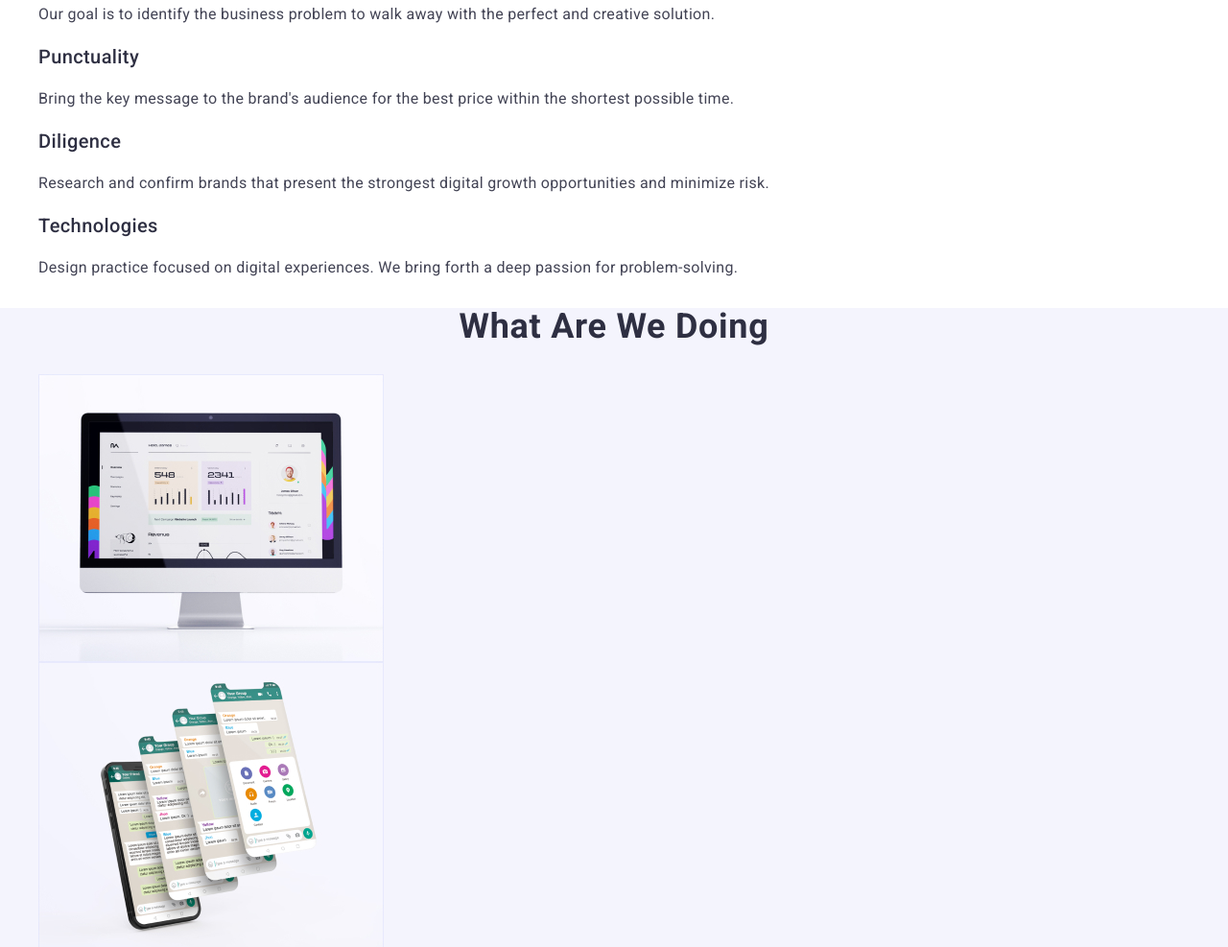
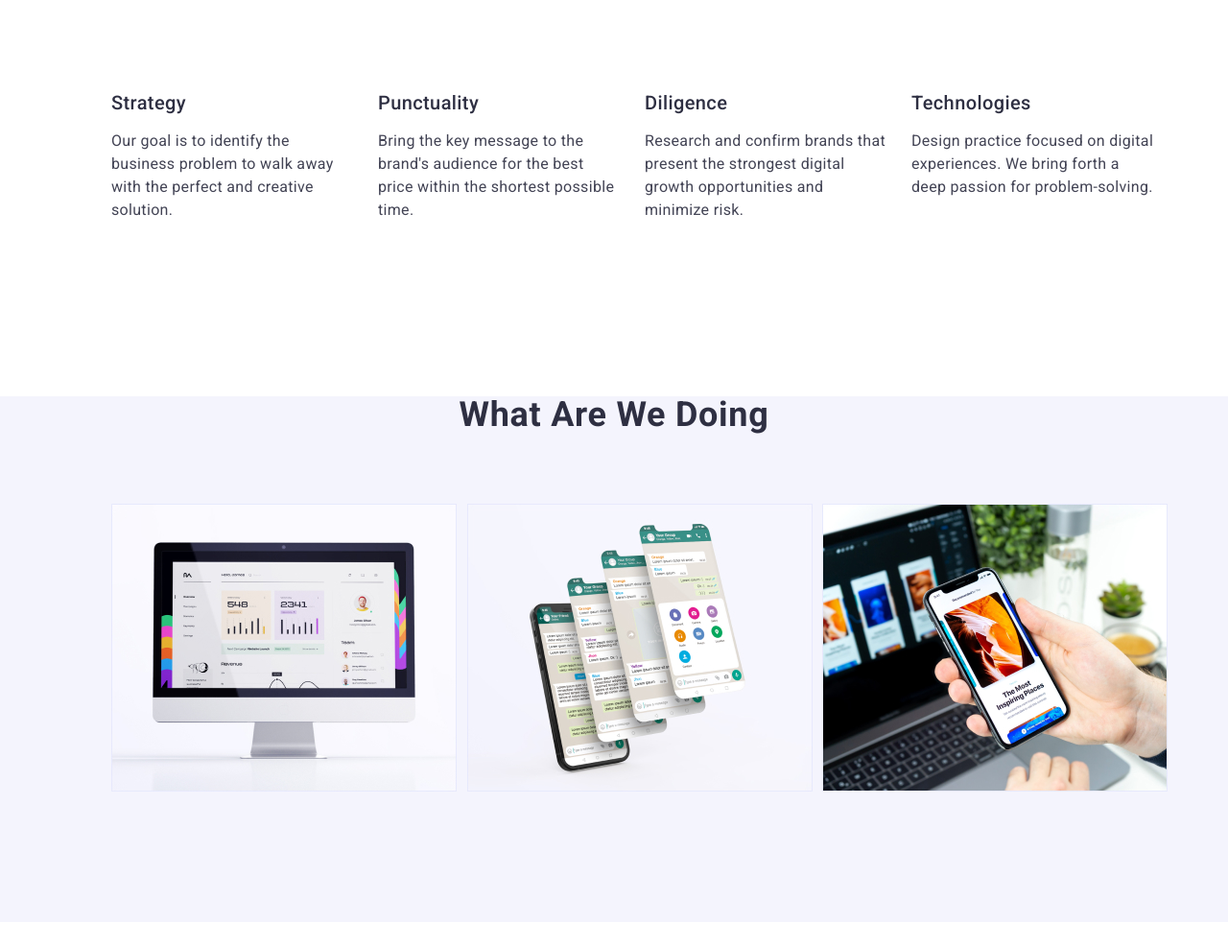
Before and after one commit to kirostina/goit-markup-hw03, a plain HTML site: page index.html in a window 1280 px wide. Shown: the part 1099-2086 px from the top of the page at 96% size. Drawn offline with nearby package versions, Linux system fonts and the light colour scheme; files that its build step writes are made by us from their sources.

Commit message:
zxzxxzxx

```diff
--- a/css/styles.css
+++ b/css/styles.css
@@ -182,6 +182,14 @@ li {
 /* Section1 */
 .about {
   background-color: var(--color-white);
+  padding: 120px 0;
+}
+.list-about {
+  display: flex;
+  gap: 24px;
+}
+.about-li {
+  width: calc((100% - 72px) / 4);
 }
 .about-list {
   font-family: "Roboto";
@@ -191,6 +199,7 @@ li {
   line-height: 1.2;
   letter-spacing: 0.02em;
   color: var(--color-navy-blue);
+  margin-bottom: 8px;
 }
 .about p {
   font-family: "Roboto";
@@ -203,6 +212,7 @@ li {
 /* Section2 */
 .whatwad {
     background-color: #F4F4FD;
+    padding-bottom: 120px;
 }
 .whatwad-list {
   font-family: "Roboto";
@@ -214,6 +224,14 @@ li {
   letter-spacing: 0.02em;
   text-transform: capitalize;
   color: var(--color-navy-blue);
+  margin-bottom: 72px;
+}
+.whatwad-li {
+  display: flex;
+  gap: 24px;
+}
+.doing {
+  width: calc((100% - 48px) / 3);
 }
 /* Section3 */
 .team {
--- a/index.html
+++ b/index.html
@@ -57,30 +57,31 @@
         </div>
       </section>
       <section class="about">
+        <div class="container">
         <h2 hidden class="hidden">About us</h2>
-        <ul class="list">
-          <li>
+        <ul class="list-about list">
+          <li class="about-li">
             <h3 class="about-list">Strategy</h3>
             <p class="about-p">
               Our goal is to identify the business problem to walk away with the
               perfect and creative solution.
             </p>
           </li>
-          <li>
+          <li class="about-li">
             <h3 class="about-list">Punctuality</h3>
             <p class="about-p">
               Bring the key message to the brand's audience for the best price
               within the shortest possible time.
             </p>
           </li>
-          <li>
+          <li class="about-li">
             <h3 class="about-list">Diligence</h3>
             <p class="about-p">
               Research and confirm brands that present the strongest digital
               growth opportunities and minimize risk.
             </p>
           </li>
-          <li>
+          <li class="about-li">
             <h3 class="about-list">Technologies</h3>
             <p class="about-p">
               Design practice focused on digital experiences. We bring forth a
@@ -88,11 +89,13 @@
             </p>
           </li>
         </ul>
+        </div>
       </section>
       <section class="whatwad">
+        <div class="container">
         <h2 class="whatwad-list">What are we doing</h2>
-        <ul class="list">
-          <li>
+        <ul class="whatwad-li list">
+          <li class="doing">
             <img
               src="./images/img1.jpg"
               alt="Computer"
@@ -100,7 +103,7 @@
               height="300"
             />
           </li>
-          <li>
+          <li class="doing">
             <img
               src="./images/img2.jpg"
               alt="Dialogues"
@@ -108,7 +111,7 @@
               height="300"
             />
           </li>
-          <li>
+          <li class="doing">
             <img
               src="./images/img3.jpg"
               alt="IPhone"
@@ -117,6 +120,7 @@
             />
           </li>
         </ul>
+        </div>
       </section>
       <section class="team">
         <h2 class="team_h">Our Team</h2>
```
